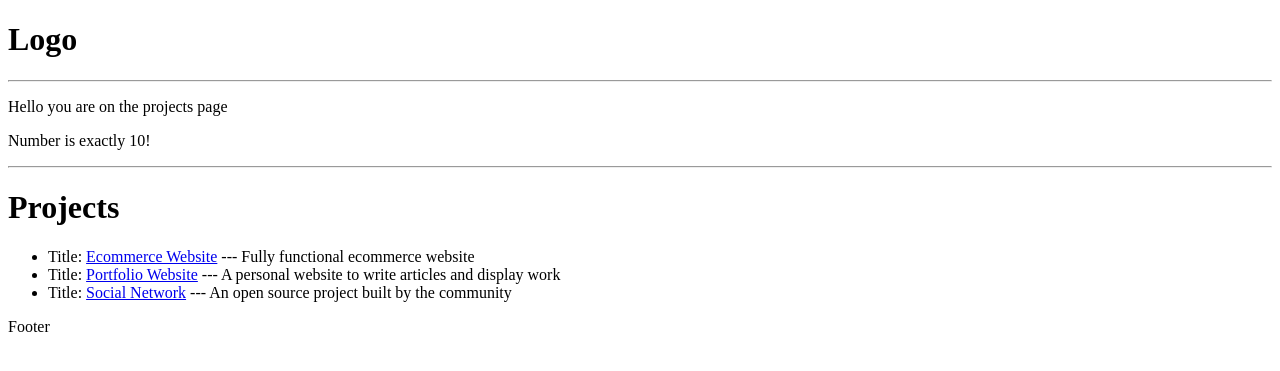
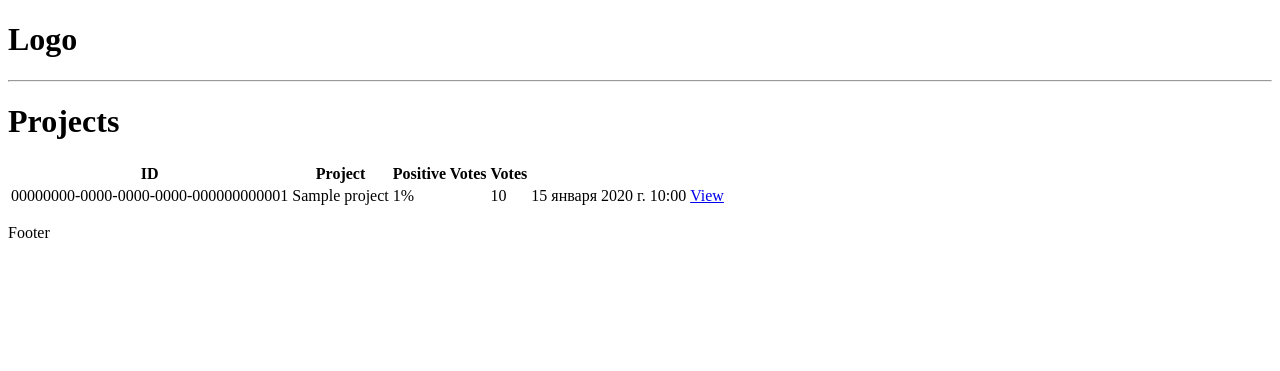
Before and after one commit to YunusovYF/devsearch, a Django app: page / in a window 1280 px wide. Shown: the top 371 px of the page. Run offline with Django 4.2, Linux system fonts and the light colour scheme; tables that the repository leaves empty hold one stand-in row (values such as "Sample post").

Commit message:
change view of web app

```diff
--- a/projects/templates/projects/projects.html
+++ b/projects/templates/projects/projects.html
@@ -1,27 +1,31 @@
 {% extends 'main.html' %}
 {% block content %}
 
-<p> Hello you are on the {{ page }} page</p>
-
-{% if number > 10 %}
-    <p>Number is greater than 10!</p>
-
-{% elif number == 10 %}
-    <p>Number is exactly 10!</p>
-
-{% else %}
-    <p>Number is less than 10!</p>
-{% endif %}
-
-<hr>
 
 <h1>Projects</h1>
 
+<table>
+    <tr>
+        <th>ID</th>
+        <th>Project</th>
+        <th>Positive Votes</th>
+        <th>Votes</th>
+        <th></th>
+        <th></th>
+    </tr>
+    {% for project in projects %}
+        <tr>
+            <td>{{ project.id }}</td>
+            <td>{{ project.title }}</td>
+            <td>{{ project.vote_ratio }}%</td>
+            <td>{{ project.vote_total }}</td>
+            <td>{{ project.created }}</td>
+            <td><a href="{% url 'project' project.id %}">View</a></td>
+        </tr>
+    {% endfor %}
+</table>
+
 <ul>
-    {% for project in projects %}
-        <li>Title: <a href="{% url 'project' project.id %}">{{ project.title }}</a> --- {{ project.description }}</li>
-    {% endfor %}
-
 </ul>
 
 {% endblock content %}
--- a/projects/templates/projects/single-project.html
+++ b/projects/templates/projects/single-project.html
@@ -2,6 +2,11 @@
 {% block content %}
 
     <h1>{{ project.title }}</h1>
+    <hr>
+    {% for tag in project.tags.all %}
+    <span style="border:1px solid grey">{{ tag }}</span>
+    {% endfor %}
+    <hr>
     <br>
     <p>{{ project.description }}</p>
 
--- a/projects/views.py
+++ b/projects/views.py
@@ -1,5 +1,6 @@
 from django.shortcuts import render
 from django.http import HttpResponse
+from .models import Project
 
 projectsList = [
     {
@@ -21,15 +22,11 @@ projectsList = [
 
 
 def projects(request):
-    page = 'projects'
-    number = 10
-    context = {'page': page, 'number': 10, 'projects': projectsList}
+    projects = Project. objects.all()
+    context = {'projects': projects}
     return render(request, 'projects/projects.html', context)
 
 
 def project(request, pk):
-    projectObj = None
-    for i in projectsList:
-        if i['id'] == pk:
-            projectObj = i
+    projectObj = Project.objects.get(id=pk)
     return render(request, 'projects/single-project.html', {'project': projectObj})
```
